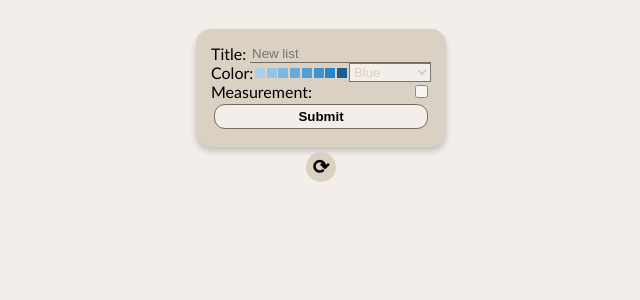
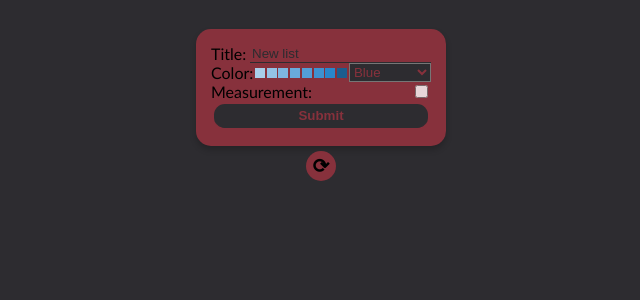
Before and after one commit to Gmiki91/homaps, a React (Vite) app: page / in a window 1280 px wide. Shown: the top 300 px of the page, without its empty margins (319-959 px from the left). Built offline with nearby package versions, Linux system fonts and the light colour scheme.

Commit message:
dark theme

```diff
--- a/src/scss/_button.scss
+++ b/src/scss/_button.scss
@@ -3,17 +3,17 @@
 .button_8 {
     font-weight: bold;
     width: auto;
+    color:$secondary-color;
     background-color: $main-color;
     cursor: pointer;
     padding: 4px .4em;
     text-align: center;
     margin: 3px;
     border-radius: .675rem;
-    border:1px solid $accent-color;
     position: relative;
     &:hover {
         transform: scale(1.05);
-        background-color: rgba($accent-color,0.7);
+        background-color: $accent-color;
         color:$main-color;
     }
 
--- a/src/scss/_tooltip.scss
+++ b/src/scss/_tooltip.scss
@@ -22,7 +22,7 @@
         z-index: 2;
         color: $main-color;
         font-size: 12px;
-        background-color: rgba($accent-color,0.8);
+        background-color: rgba($accent-color,0.9);
         border-radius: 10px;
         padding: 10px 15px;
         white-space: pre-line;
@@ -44,7 +44,7 @@
             content: "";
             position: absolute;
             transform: rotate(45deg);
-            background-color: rgba($accent-color,0.8);
+            background-color: rgba($accent-color,0.9);
 
             z-index: 1;
             top: 100%;
@@ -58,7 +58,7 @@
         }
     }
     &:hover{
-        outline:1px solid;
+        outline:1px solid $accent-color;
         cursor:pointer;
 
     }
--- a/src/scss/_variables.scss
+++ b/src/scss/_variables.scss
@@ -1,6 +1,6 @@
-$main-color:#F3EEEA;
-$secondary-color:#dad1c2;
-$accent-color: #776B5D;
+$main-color:#2D2C30;
+$secondary-color:#87313C;
+$accent-color: #FA662E;
 
 @mixin tile{
     background-color:$secondary-color;
--- a/src/scss/index.scss
+++ b/src/scss/index.scss
@@ -15,8 +15,14 @@ body {
 input {
   background:transparent;
   border: 0px;
-  border-bottom: solid 1px $accent-color;
+  border-bottom: solid 1px $main-color;
   outline: none;
+  &::placeholder{
+    color:$main-color;
+  }
+  &:focus::placeholder{
+    color:transparent;
+  }
 }
 
 .flex_row {
```
